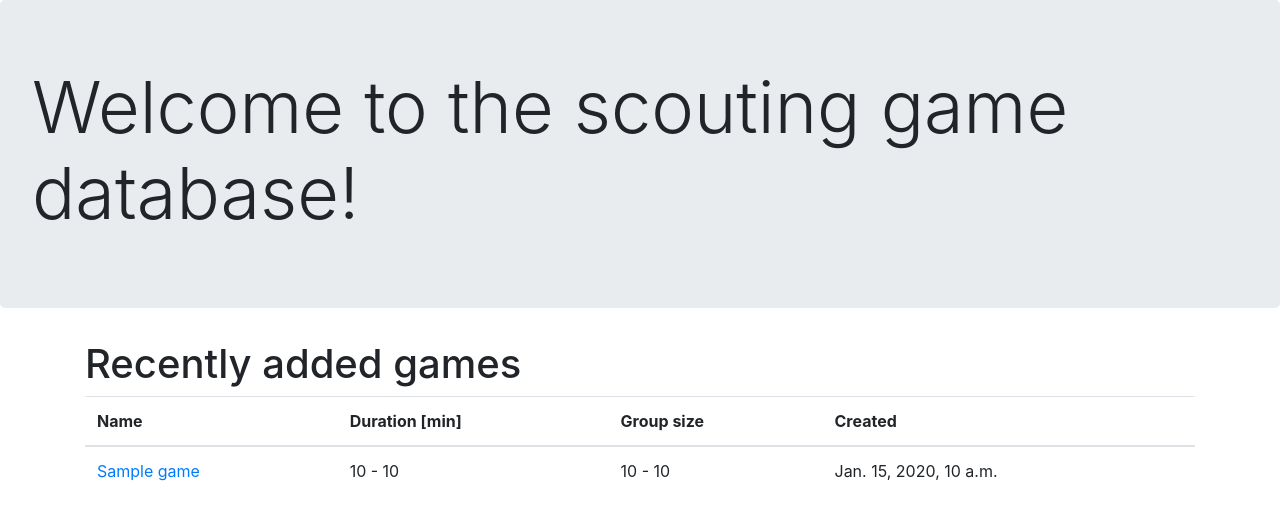
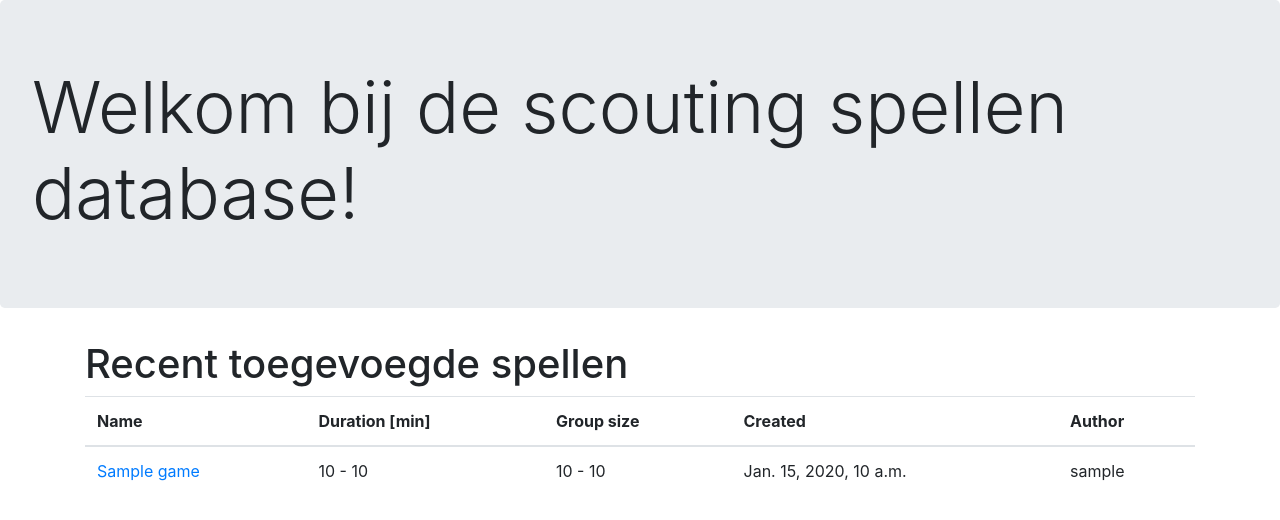
Before and after one commit to PepijnHogervorst/GameLibraryDjango, a Django app: page / in a window 1280 px wide. Shown: the part 58-578 px from the top of the page. Run offline with Django 3.2, Linux system fonts and the light colour scheme; tables that the repository leaves empty hold one stand-in row (values such as "Sample post"); some libraries are stand-ins or nearby versions.

Commit message:
#0 Add author and materials to game model

```diff
--- a/GameLibrary/games/models.py
+++ b/GameLibrary/games/models.py
@@ -1,4 +1,7 @@
 from django.db import models
+
+from datetime import datetime
+from django.contrib.auth.models import User
 
 
 # Create your models here.
@@ -6,11 +9,13 @@ class Game(models.Model):
     # Properties
     name = models.CharField(max_length=200)
     description = models.TextField()
+    materials = models.TextField()
     duration_min = models.IntegerField()
     duration_max = models.IntegerField()
     group_size_min = models.IntegerField()
     group_size_max = models.IntegerField()
-    pub_date = models.DateTimeField('date published')
+    pub_date = models.DateTimeField('date published', default=datetime.now)
+    author = models.ForeignKey(User, on_delete=models.CASCADE)
 
     # To string method
     def __str__(self):
--- a/GameLibrary/games/templates/base.html
+++ b/GameLibrary/games/templates/base.html
@@ -15,7 +15,7 @@
 </head>
 <body>
     <nav class="navbar navbar-expand-lg navbar-light bg-light">
-      <a class="navbar-brand" href="#">
+      <a class="navbar-brand" href="{% url 'index' %}">
           <img src="{% static 'images/favicon.ico' %}" width="30" height="30" alt="">
           Scouting spellen database
       </a>
@@ -26,7 +26,7 @@
       <div class="collapse navbar-collapse" id="navbarSupportedContent">
         <ul class="navbar-nav mr-auto">
           <li class="nav-item active">
-            <a class="nav-link" href="#">Home <span class="sr-only">(current)</span></a>
+            <a class="nav-link" href="{% url 'index' %}">Home <span class="sr-only">(current)</span></a>
           </li>
           <li class="nav-item">
             <a class="nav-link" href="#">Random</a>
--- a/GameLibrary/games/templates/games/index.html
+++ b/GameLibrary/games/templates/games/index.html
@@ -7,12 +7,12 @@
 
 {% block body %}
     <div class="jumbotron">
-        <h1 class="display-3">Welcome to the scouting game database!</h1>
+        <h1 class="display-3">Welkom bij de scouting spellen database!</h1>
     </div>
 
     {% if latest_games_list %}
         <div class="container">
-            <h1 class="display-5">Recently added games</h1>
+            <h1 class="display-5">Recent toegevoegde spellen</h1>
 
             <table class="table">
                 <thead>
@@ -21,6 +21,7 @@
                         <th scope="col">Duration [min]</th>
                         <th scope="col">Group size</th>
                         <th scope="col">Created</th>
+                        <th scope="col">Author</th>
                     </tr>
                 </thead>
                 <tbody>
@@ -30,6 +31,7 @@
                             <td>{{ game.duration_min }} - {{ game.duration_max }}</td>
                             <td>{{ game.group_size_min }} - {{ game.group_size_max }}</td>
                             <td>{{ game.pub_date }}</td>
+                            <td>{{ game.author.username }}</td>
                         </tr>
                     {% endfor %}
                 </tbody>
--- a/GameLibrary/games/views.py
+++ b/GameLibrary/games/views.py
@@ -5,6 +5,7 @@ from django.urls import reverse
 from django.views import generic
 
 from .models import Game
+
 
 # Create your views here.
 class IndexView(generic.ListView):
```
Also changed, not shown: GameLibrary/games/templates/games/detail.html (+26 -2 lines), GameLibrary/games/migrations/0001_initial.py.
